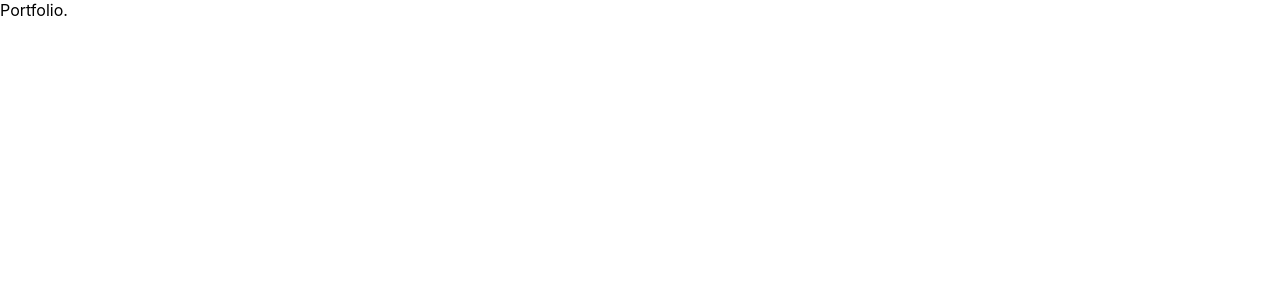
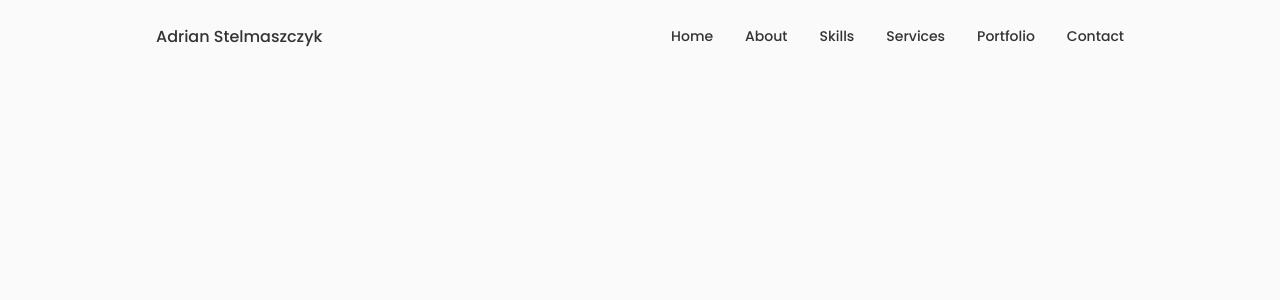
Before and after one commit to stelmaszczykadrian/Portfolio, a React (Create React App) app in the folder portfolio/: page / in a window 1280 px wide. Shown: the top 300 px of the page. Built offline with nearby package versions, Linux system fonts and the light colour scheme; the HTML template or start-up script is replaced by a standard one.

Commit message:
Feature: Add Header component to App

```diff
--- a/portfolio/src/App.js
+++ b/portfolio/src/App.js
@@ -1,9 +1,11 @@
+import  './App.css'
+import Header from "./components/header/Header";
 
 function App() {
   return (
-    <div>
-      Portfolio.
-    </div>
+    <>
+        <Header/>
+    </>
   );
 }
 
```
